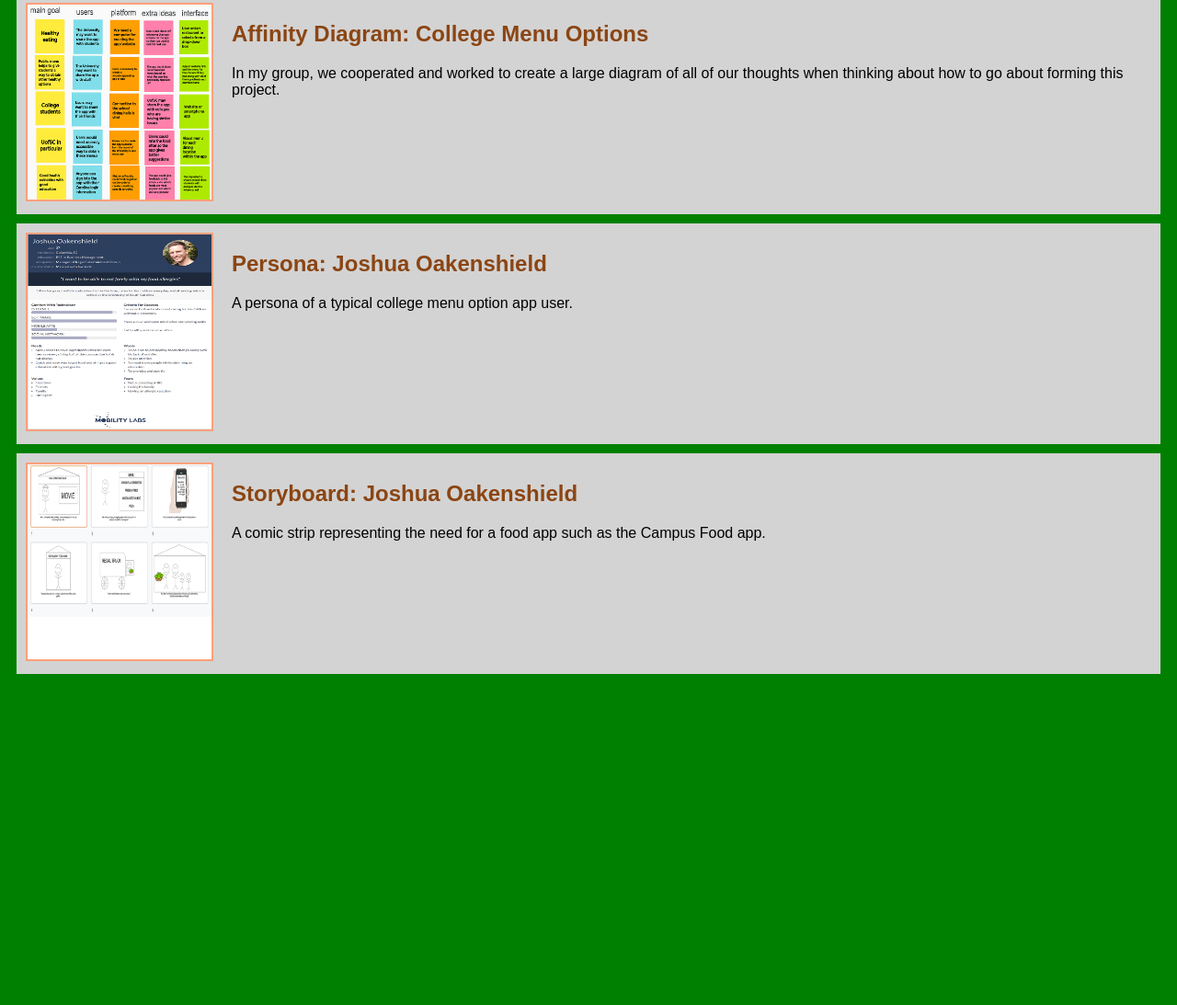
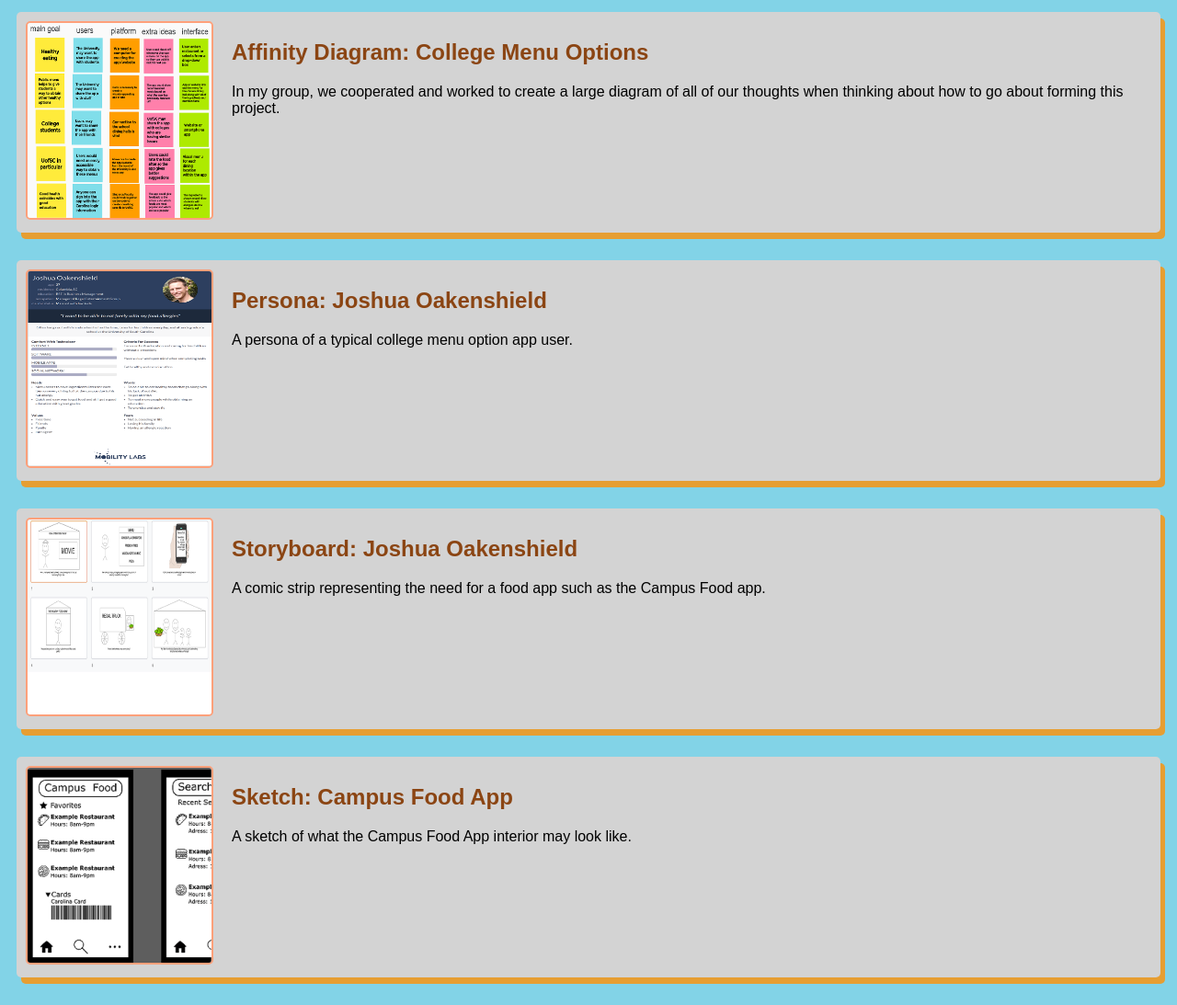
Before and after one commit to jmissan/jmissan.github.io, a plain HTML site: page index.html in a window 1280 px wide. Shown: the part 337-1430 px from the top of the page at 92% size. Before the commit the page ends 1080 px from the top, so only its background shows below. Drawn offline with Linux system fonts and the light colour scheme.

Commit message:
Add files via upload

```diff
--- a/index.html
+++ b/index.html
@@ -50,5 +50,16 @@
                 </p>
             </section>
         </section>
+
+        <!-- Sketching Assignment-->
+        <section class="assignment">
+            <a href="files/Sketching - CSCE 190.pdf"><img src='Images/sketch.png'></a>
+            <section class="ass-details">
+                <a href="files/Sketching - CSCE 190.pdf"><h2>Sketch: Campus Food App</h2></a>
+                <p>
+                    A sketch of what the Campus Food App interior may look like.
+                </p>
+            </section>
+        </section>
     </body>
 </html>
--- a/styles.css
+++ b/styles.css
@@ -1,5 +1,5 @@
 body {
-    background:green;
+    background:rgb(130, 211, 231);
     font-family:Arial, Helvetica, sans-serif;
 }
 
@@ -7,17 +7,21 @@ body {
     display:flex;
     padding:10px;
     margin:10px;
+    margin-bottom:30px;
     background:lightgray;
+    border-radius:5px;
+    box-shadow: 5px 7px rgb(230, 158, 50);
 }
 
 .assignment img {
     width:200px;
     border: 2px solid lightsalmon;
     margin-right:20px;
+    border-radius:5px;
 }
 
 h1 {
-    color:tomato;
+    color:rgb(233, 140, 1);
     text-align:center;
 }
 
@@ -25,3 +29,7 @@ a {
     text-decoration:none;
     color:saddlebrown;
 }
+
+.assignment a:hover {
+    color:orange;
+}
```
Also changed, not shown: Images/sketch.png (added), 1 other file.
